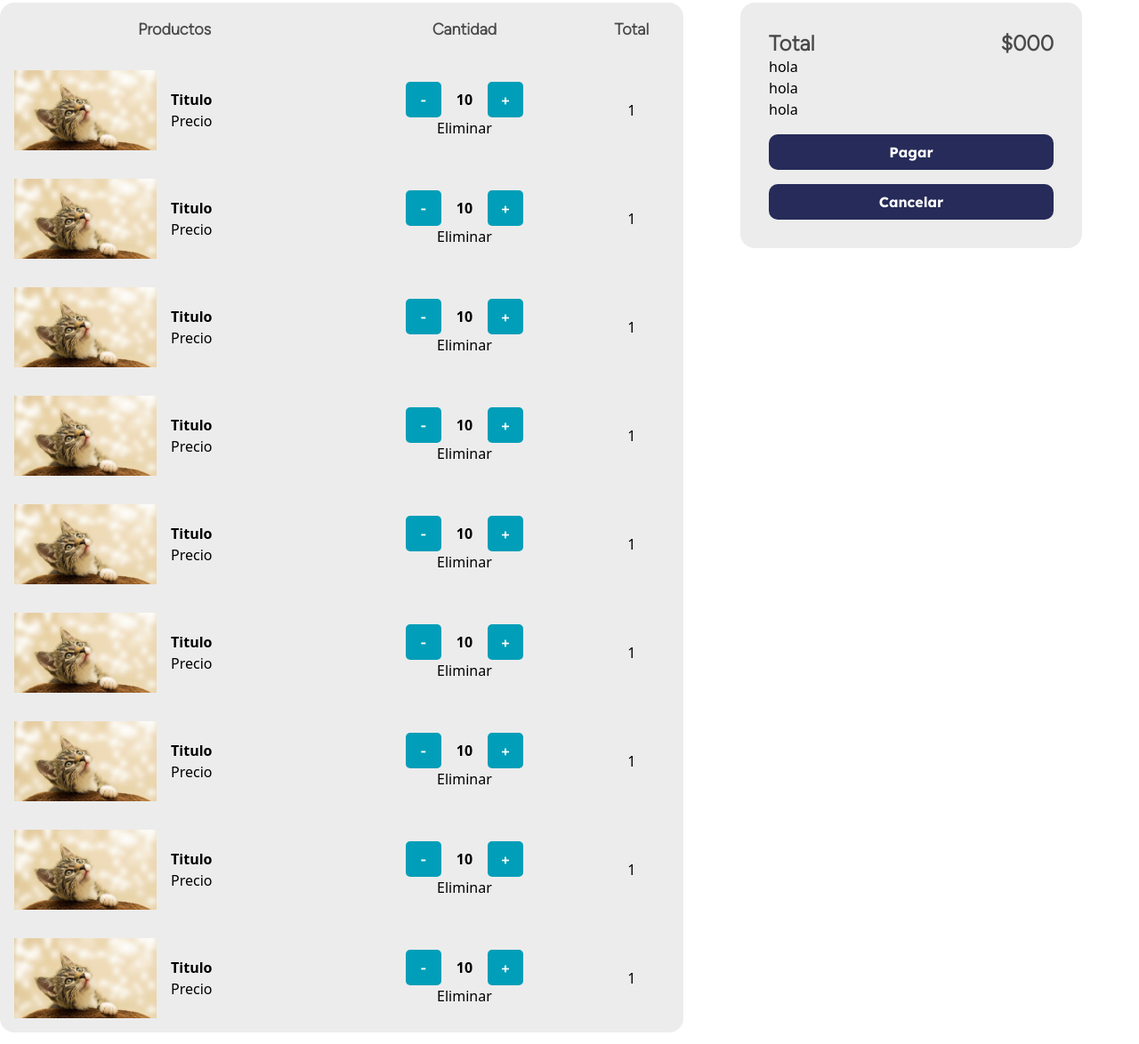
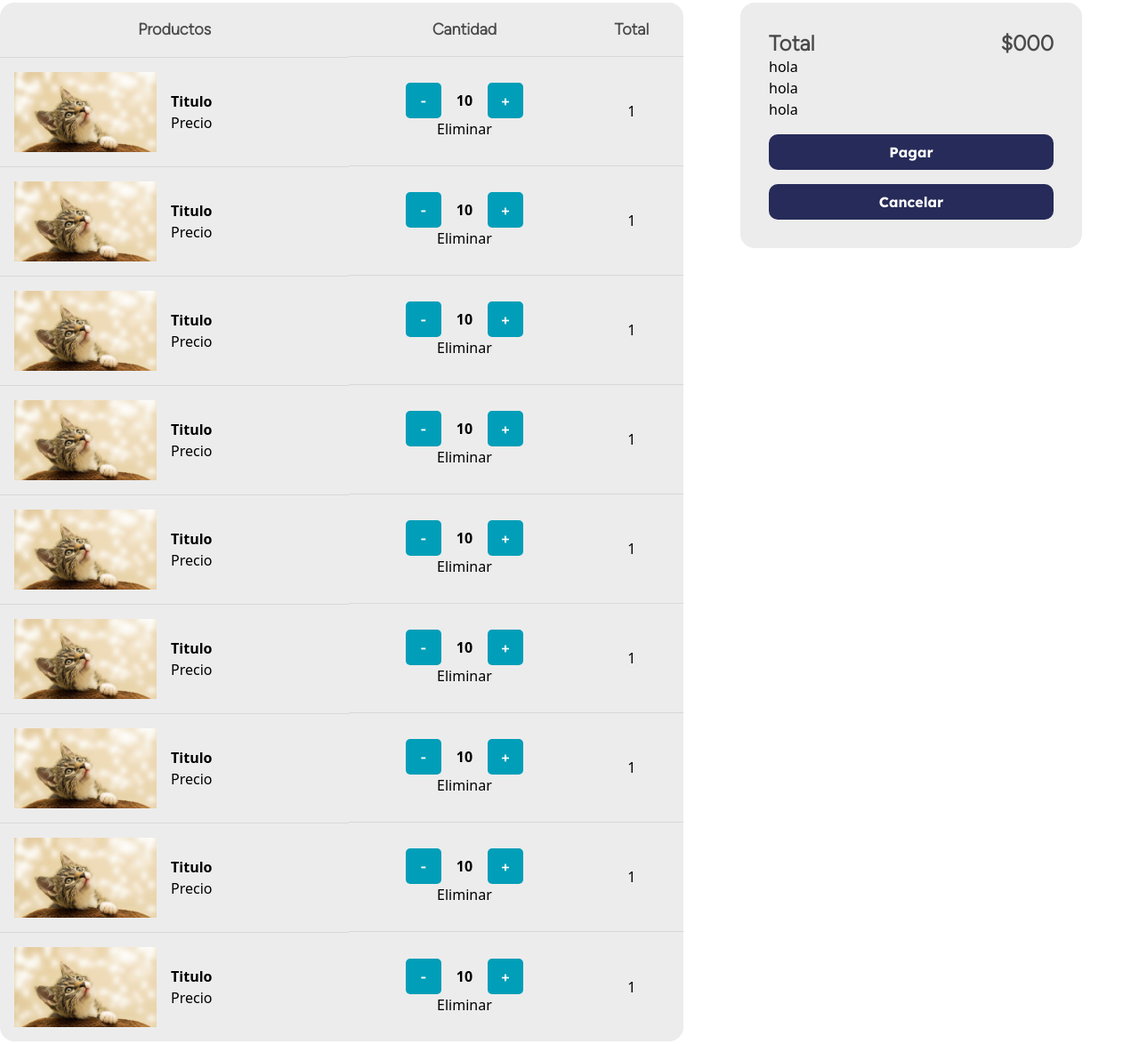
Before and after one commit to Santibrito/ProyectoFinal, a plain HTML site: page naylu.html in a window 1280 px wide. Shown: the part 143-1317 px from the top of the page at 89% size. Drawn offline with nearby package versions, Linux system fonts and the light colour scheme.

Commit message:
naylu carrito prqueños cambios

```diff
--- a/assets/css/style.css
+++ b/assets/css/style.css
@@ -3294,6 +3294,7 @@ th {
 
 td {
   text-align: center;
+  border-top: 1px solid rgb(216, 216, 216);
 }
 
 .img-carrito {
--- a/naylu.html
+++ b/naylu.html
@@ -128,7 +128,7 @@
                                 <button type="button" class="btn-counter">+</button>
                             </div>
                             <div>
-                                <p>Eliminar</p>
+                                <button>Eliminar</button>
                             </div>
                         </td>
                         <td>1</td>
@@ -148,7 +148,7 @@
                                 <button type="button" class="btn-counter">+</button>
                             </div>
                             <div>
-                                <p>Eliminar</p>
+                                <button>Eliminar</button>
                             </div>
                         </td>
                         <td>1</td>
@@ -168,7 +168,7 @@
                                 <button type="button" class="btn-counter">+</button>
                             </div>
                             <div>
-                                <p>Eliminar</p>
+                                <button>Eliminar</button>
                             </div>
                         </td>
                         <td>1</td>
@@ -188,7 +188,7 @@
                                 <button type="button" class="btn-counter">+</button>
                             </div>
                             <div>
-                                <p>Eliminar</p>
+                                <button>Eliminar</button>
                             </div>
                         </td>
                         <td>1</td>
@@ -208,7 +208,7 @@
                                 <button type="button" class="btn-counter">+</button>
                             </div>
                             <div>
-                                <p>Eliminar</p>
+                                <button>Eliminar</button>
                             </div>
                         </td>
                         <td>1</td>
@@ -228,7 +228,7 @@
                                 <button type="button" class="btn-counter">+</button>
                             </div>
                             <div>
-                                <p>Eliminar</p>
+                                <button>Eliminar</button>
                             </div>
                         </td>
                         <td>1</td>
@@ -248,7 +248,7 @@
                                 <button type="button" class="btn-counter">+</button>
                             </div>
                             <div>
-                                <p>Eliminar</p>
+                                <button>Eliminar</button>
                             </div>
                         </td>
                         <td>1</td>
@@ -268,7 +268,7 @@
                                 <button type="button" class="btn-counter">+</button>
                             </div>
                             <div>
-                                <p>Eliminar</p>
+                               <button>Eliminar</button>
                             </div>
                         </td>
                         <td>1</td>
@@ -288,7 +288,7 @@
                                 <button type="button" class="btn-counter">+</button>
                             </div>
                             <div>
-                                <p>Eliminar</p>
+                                <button>Eliminar</button>
                             </div>
                         </td>
                         <td>1</td>
```
